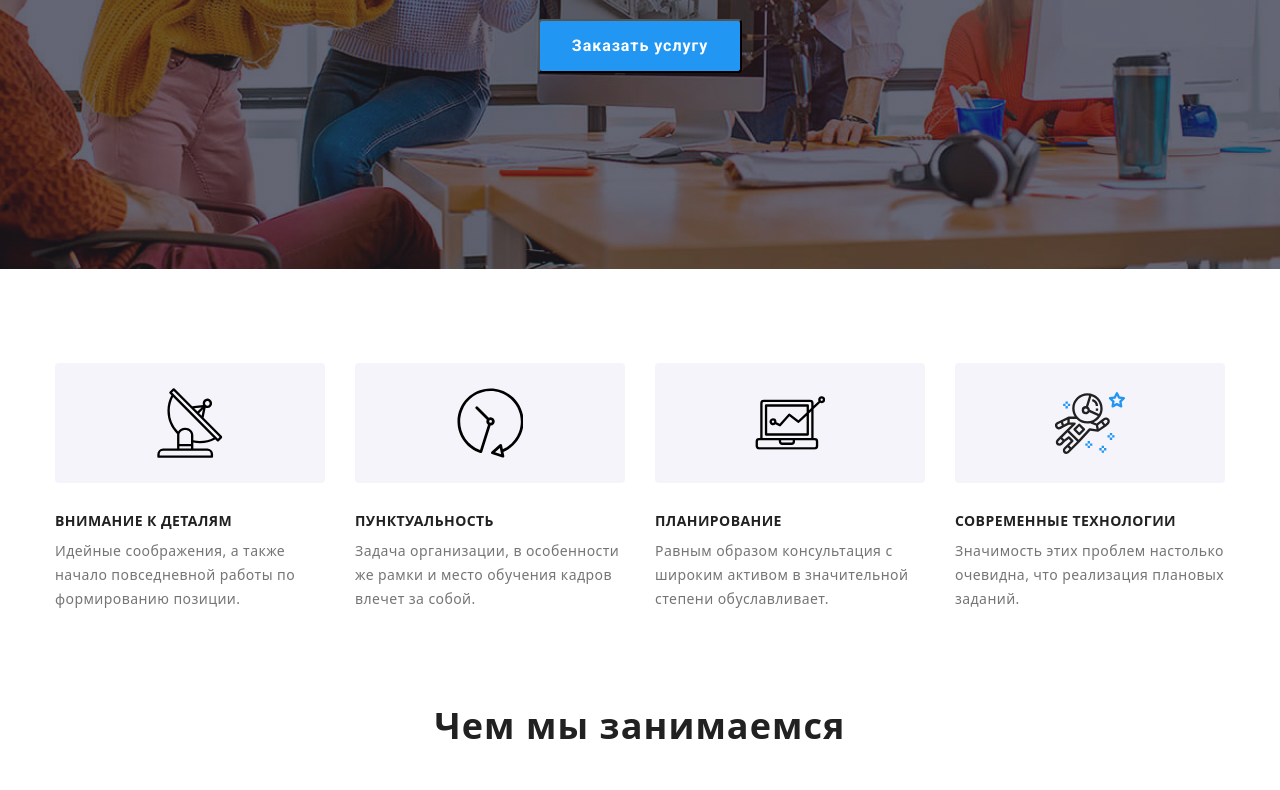
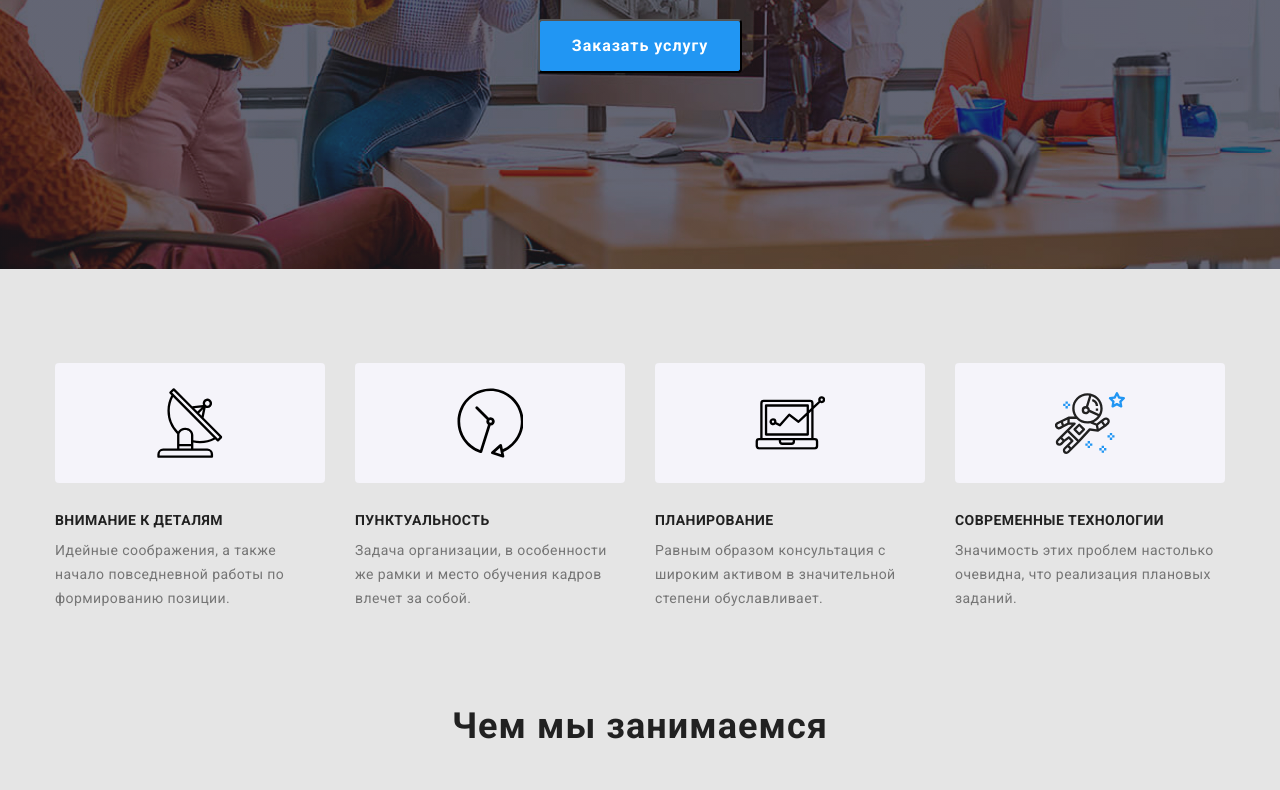
Before and after one commit to marina-khovrych/goit-markup-hw-07, a plain HTML site: page index.html in a window 1280 px wide. Shown: the part 411-1201 px from the top of the page. Drawn offline with nearby package versions, Linux system fonts and the light colour scheme.

Commit message:
исправляет ошибки

```diff
--- a/sass/utils/_variables.scss
+++ b/sass/utils/_variables.scss
@@ -3,11 +3,8 @@
     $primary-white-color: #FFFFFF;
     $footer-contacts-color: rgba(255, 255, 255, 0.6);
 
-
-
-.body {
-    background-color: #E5E5E5;
-    color: #212121;
-    font-family: Roboto, sans-serif;
-
-    }
+    body {
+        background-color: #E5E5E5;
+        color: #212121;
+        font-family: "Roboto", sans-serif;
+         }
```
Also changed, not shown: css/main.css, css/main.min.css, sass/utils/_general.scss (line endings or trailing spaces), 2 other files.
